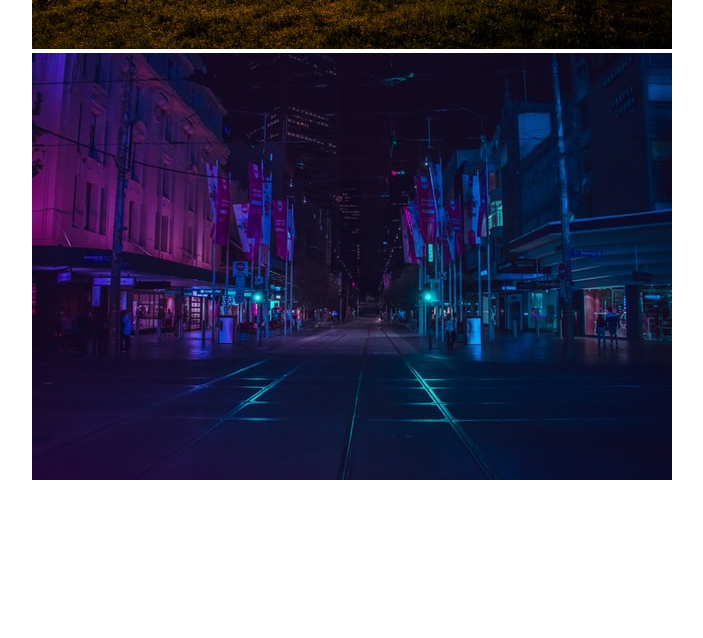
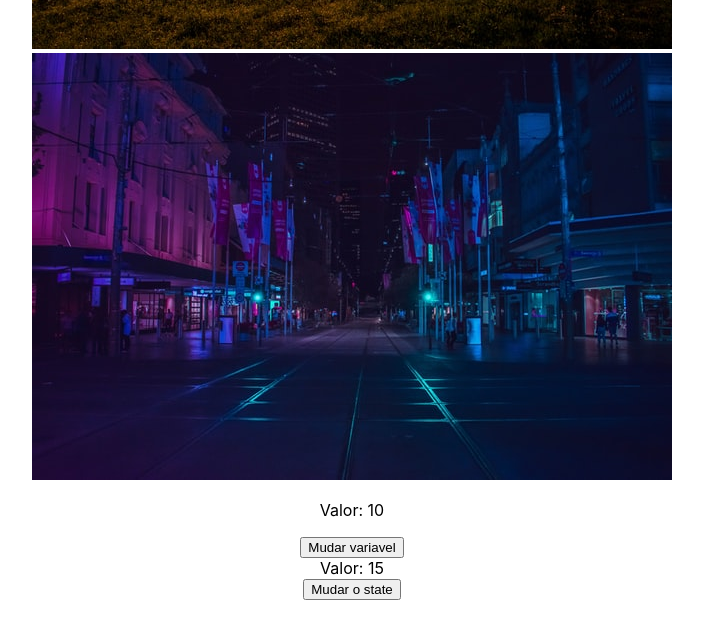
Before and after one commit to kaiotcp1/curso_react, a React (Create React App) app in the folder 3_AVANÇANDO_NO_REACT/avancando/: page / in a window 1280 px wide. Shown: the part 460-1098 px from the top of the page, without its empty margins (288-991 px from the left). Built offline with nearby package versions, Linux system fonts and the light colour scheme.

Commit message:
useState na prática

```diff
--- a/3_AVANÇANDO_NO_REACT/avancando/src/App.js
+++ b/3_AVANÇANDO_NO_REACT/avancando/src/App.js
@@ -1,6 +1,7 @@
 import './App.css';
 
 import City from './assets/city.jpg';
+import ManageData from './components/ManageData';
 
 function App() {
   return (
@@ -14,6 +15,7 @@ function App() {
       <div>
         <img src={City} alt="Cidade cyberpunk" />
       </div>
+      <ManageData/>
     </div>
   );
 }
--- /dev/null
+++ b/3_AVANÇANDO_NO_REACT/avancando/src/components/ManageData.js
@@ -0,0 +1,21 @@
+import {useState} from 'react'
+const ManageData = () => {
+    let someDate = 10;
+    console.log(someDate);
+
+    const [number, setNumber] = useState(15);
+    console.log(number);
+
+    return (
+        <div>
+            <div>
+                <p>Valor: {someDate}</p>
+                <button onClick={() => (someDate = 15)}>Mudar variavel</button>
+            </div>
+            <div>Valor: {number}</div>
+            <button onClick={() => setNumber(235)}>Mudar o state</button>
+        </div>
+    )
+}
+
+export default ManageData
```
